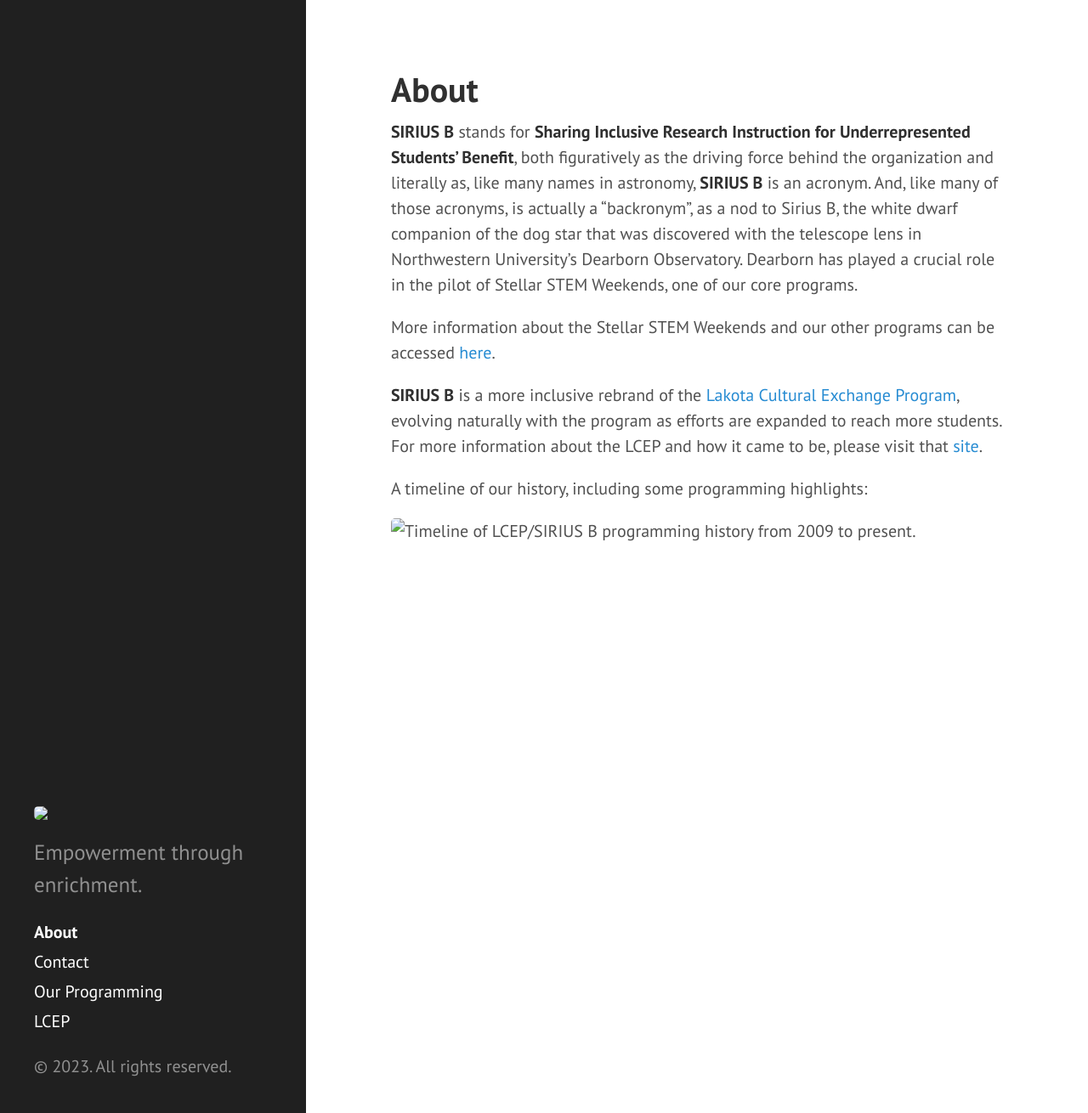
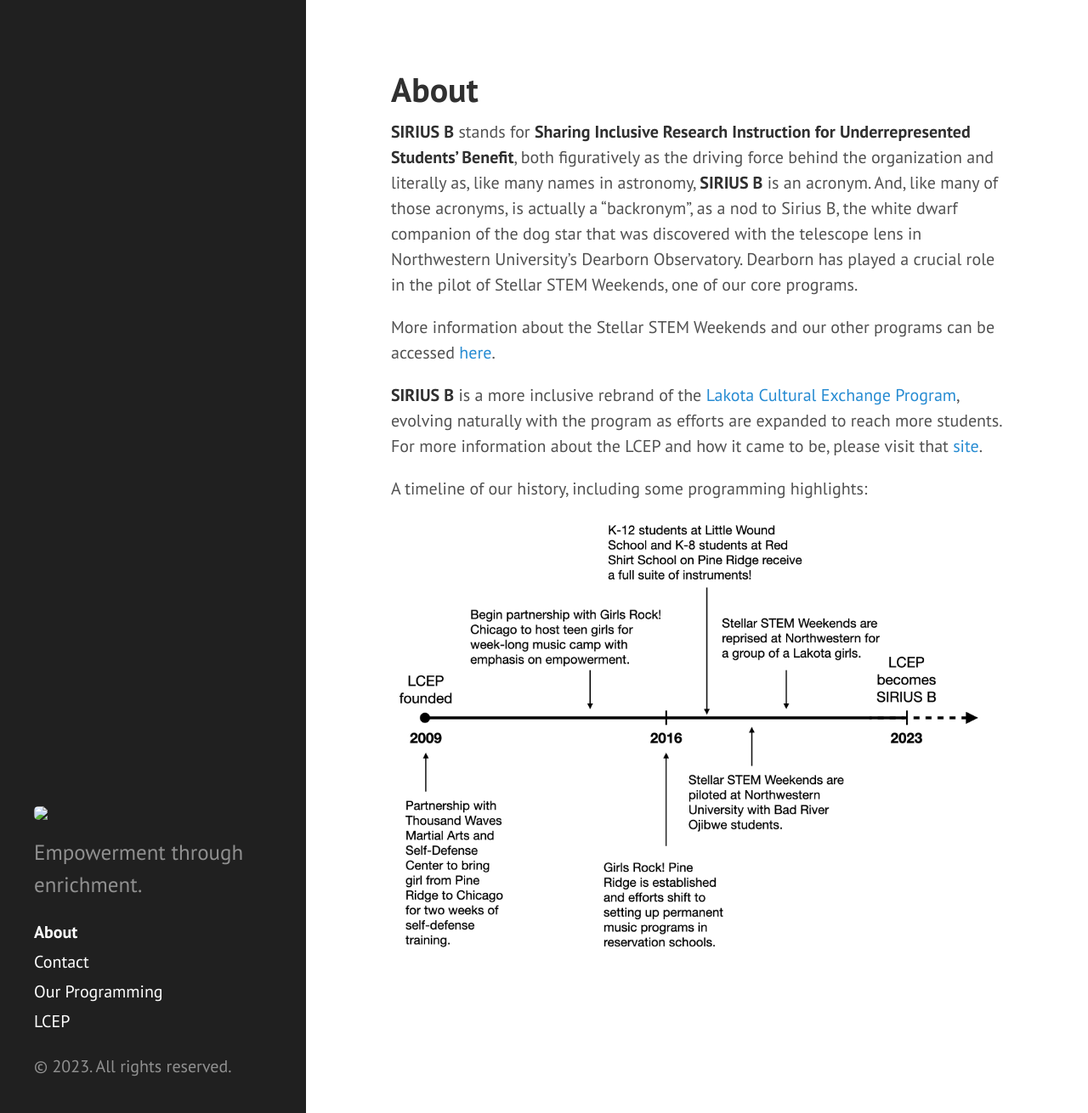
Before and after one commit to siriusb-org/siriusb-org.github.io, a Jekyll site: the page built from about.md, in a window 1280 px wide and 1310 px high. Shown: the whole window at 85% size. Built offline with Jekyll 4.4.1, drawn with Linux system fonts in a browser that asks for light colours.

Commit message:
https://github.com/github/pages-gem/issues/460#issuecomment-322766205 now with figures

```diff
--- a/about.md
+++ b/about.md
@@ -12,4 +12,4 @@ More information about the Stellar STEM Weekends and our other programs can be a
 A timeline of our history, including some programming highlights:
 
 
-![Timeline of LCEP/SIRIUS B programming history from 2009 to present.]({{ site.baseurl }}LCEP_SIRIUSB_timeline.001.png)
+![Timeline of LCEP/SIRIUS B programming history from 2009 to present.]({{ "LCEP_SIRIUSB_timeline.001.png" | relative_url }})
```
